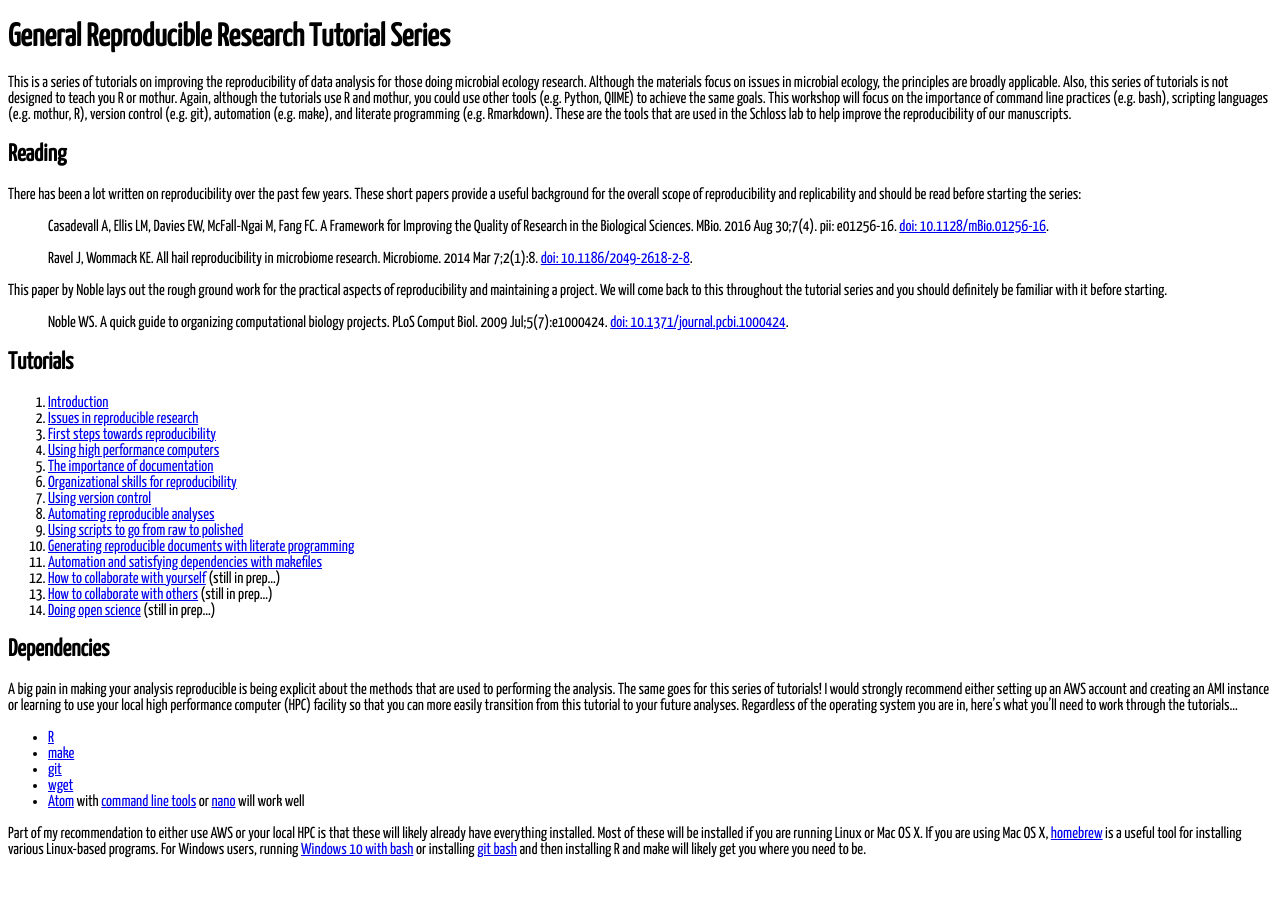
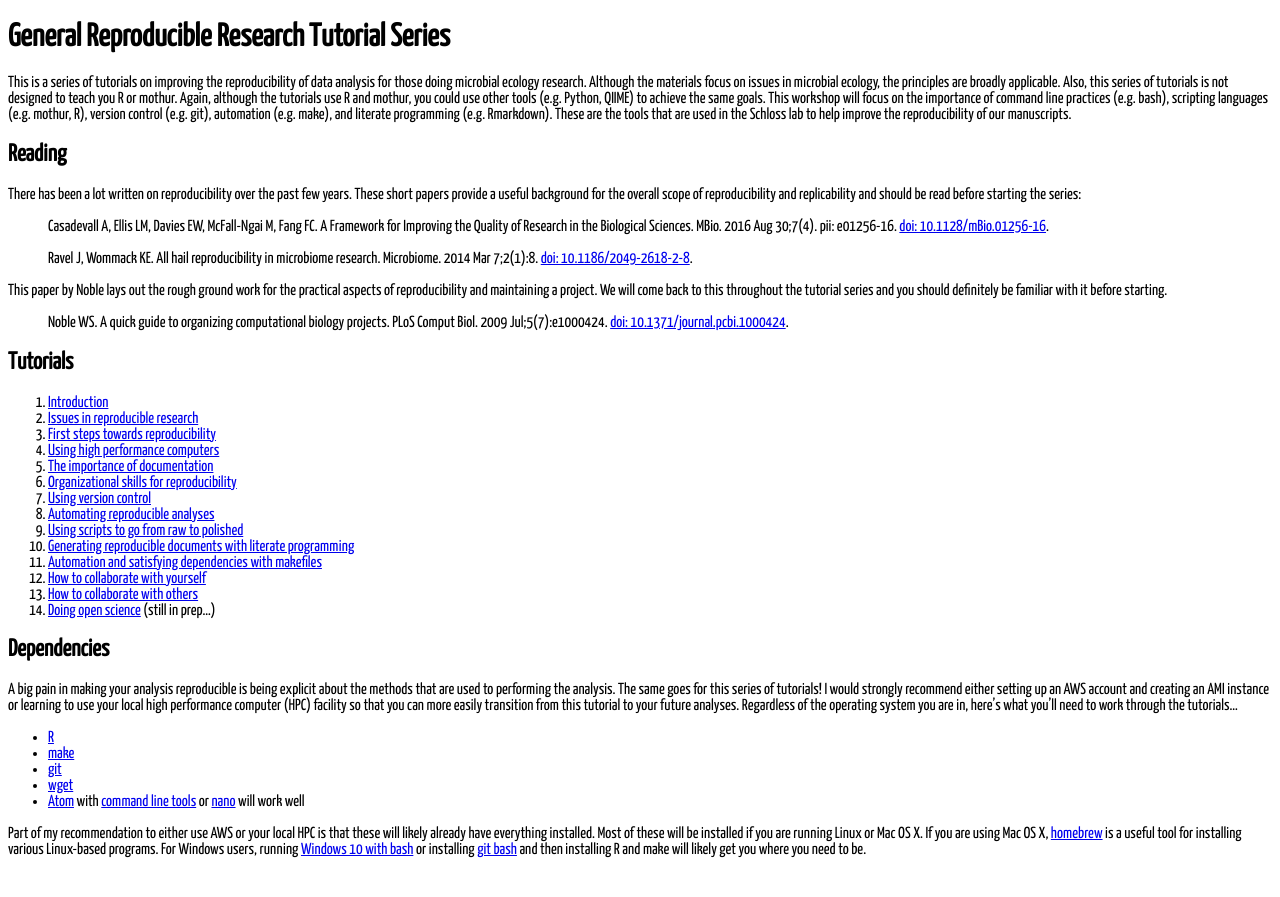
Before and after one commit to riffomonas/reproducible_research, a Jekyll site: the page built from index.md, in a window 1280 px wide. Shown: the top 897 px of the page. Built offline with Jekyll 4.4.1, drawn with Linux system fonts in a browser that asks for light colours.

Commit message:
Update tutorial outline

```diff
--- a/index.md
+++ b/index.md
@@ -34,8 +34,8 @@ This paper by Noble lays out the rough ground work for the practical aspects of
 1. [Using scripts to go from raw to polished](programmatic_analyses)
 1. [Generating reproducible documents with literate programming](literate_programming)
 1. [Automation and satisfying dependencies with makefiles](make)
-1. [How to collaborate with yourself](collaboration_with_yourself) (still in prep...)
-1. [How to collaborate with others](collaboration_with_others) (still in prep...)
+1. [How to collaborate with yourself](collaboration_with_yourself)
+1. [How to collaborate with others](collaboration_with_others)
 1. [Doing open science](open_science) (still in prep...)
 
 
```
